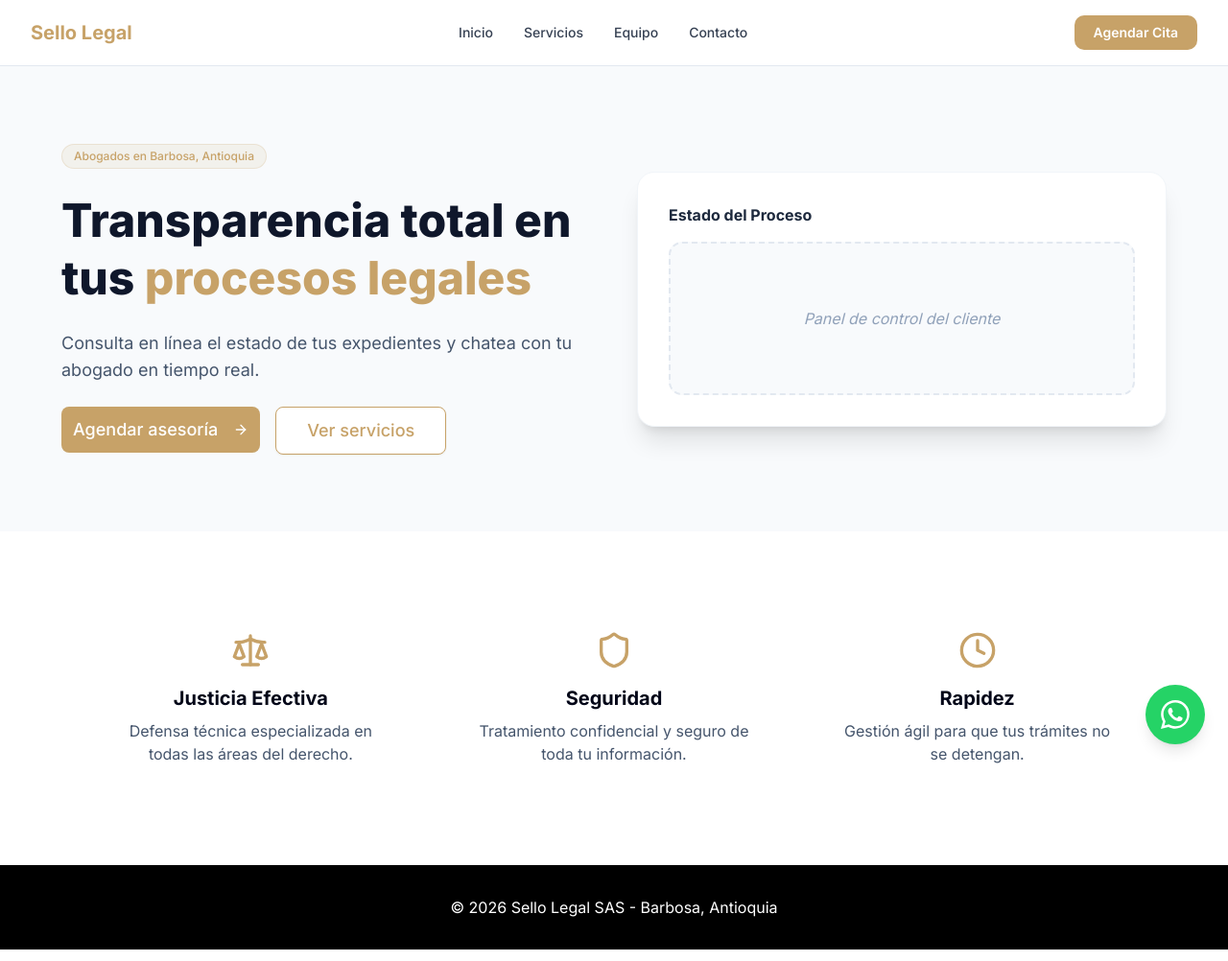
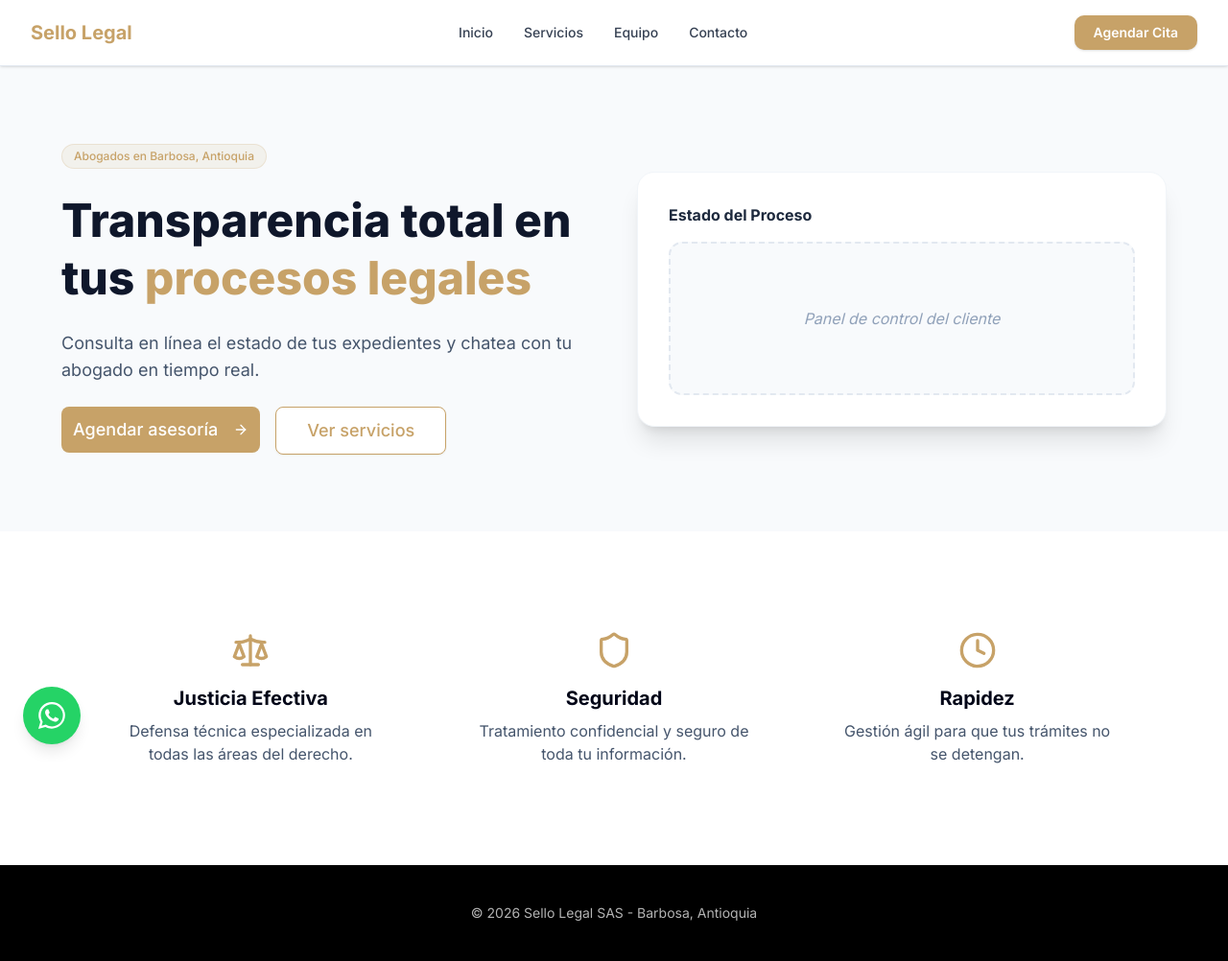
Before and after one commit to Helen3887/sello-legal, a Next.js app: page / in a window 1280 px wide. Shown: the whole page at 96% size. Built offline with nearby package versions, Linux system fonts and the light colour scheme.

Commit message:
Layout final con Chat y WA

```diff
--- a/app/layout.tsx
+++ b/app/layout.tsx
@@ -2,12 +2,13 @@ import type { Metadata } from "next";
 import { Inter } from "next/font/google";
 import "./globals.css";
 import Link from "next/link";
+import Script from "next/script"; // Importación necesaria para el Chat
 
 const inter = Inter({ subsets: ["latin"] });
 
 export const metadata: Metadata = {
-  title: "Sello Legal - Abogados en Barbosa",
-  description: "Firma de abogados líder en Barbosa, Antioquia",
+  title: "Sello Legal | Abogados en Barbosa Antioquia",
+  description: "Firma de abogados líder en Barbosa. Asesoría jurídica con transparencia y tecnología.",
 };
 
 export default function RootLayout({
@@ -18,8 +19,8 @@ export default function RootLayout({
   return (
     <html lang="es">
       <body className={inter.className}>
-        {/* BARRA DE NAVEGACIÓN */}
-        <nav className="flex items-center justify-between px-8 py-4 bg-white border-b sticky top-0 z-50">
+        {/* BARRA DE NAVEGACIÓN GLOBAL */}
+        <nav className="flex items-center justify-between px-8 py-4 bg-white border-b sticky top-0 z-50 shadow-sm">
           <Link href="/" className="text-xl font-bold text-[#C7A268]">
             Sello Legal
           </Link>
@@ -32,30 +33,49 @@ export default function RootLayout({
           </div>
 
           <Link href="/citas">
-            <button className="bg-[#C7A268] hover:bg-[#B8925F] text-white px-5 py-2 rounded-lg text-sm font-semibold transition">
+            <button className="bg-[#C7A268] hover:bg-[#B8925F] text-white px-5 py-2 rounded-lg text-sm font-semibold transition shadow-sm">
               Agendar Cita
             </button>
           </Link>
         </nav>
 
-        {/* CONTENIDO DE LAS PÁGINAS */}
+        {/* CONTENIDO PRINCIPAL DE LAS PÁGINAS */}
         <main>{children}</main>
 
-        {/* BOTÓN FLOTANTE DE WHATSAPP */}
+        {/* PIE DE PÁGINA */}
+        <footer className="bg-black text-white py-10 text-center">
+          <p className="text-sm opacity-70">
+            © 2026 Sello Legal SAS - Barbosa, Antioquia
+          </p>
+        </footer>
+
+        {/* BOTÓN FLOTANTE DE WHATSAPP (A LA IZQUIERDA PARA NO TAPAR EL CHAT) */}
         <a
-          href="https://wa.me/573239498671?text=Hola%20Sello%20Legal,%20necesito%20una%20asesoría"
+          href="https://wa.me/573145455648?text=Hola%20Sello%20Legal,%20necesito%20una%20asesoría"
           target="_blank"
           rel="noopener noreferrer"
-          className="fixed bottom-6 right-6 bg-[#25D366] text-white p-4 rounded-full shadow-lg hover:bg-[#128C7E] transition-all z-[60] flex items-center justify-center hover:scale-110"
+          className="fixed bottom-6 left-6 bg-[#25D366] text-white p-4 rounded-full shadow-lg hover:bg-[#128C7E] transition-all z-[60] flex items-center justify-center hover:scale-110"
+          aria-label="WhatsApp"
         >
-          <svg width="30" height="30" viewBox="0 0 24 24" fill="currentColor">
+          <svg width="28" height="28" viewBox="0 0 24 24" fill="currentColor">
             <path d="M17.472 14.382c-.297-.149-1.758-.867-2.03-.967-.273-.099-.471-.148-.67.15-.197.297-.767.966-.94 1.164-.173.199-.347.223-.644.075-.297-.15-1.255-.463-2.39-1.475-.883-.788-1.48-1.761-1.653-2.059-.173-.297-.018-.458.13-.606.134-.133.298-.347.446-.52.149-.174.198-.298.298-.497.099-.198.05-.371-.025-.52-.075-.149-.669-1.612-.916-2.207-.242-.579-.487-.5-.669-.51-.173-.008-.371-.01-.57-.01-.198 0-.52.074-.792.372-.272.297-1.04 1.016-1.04 2.479 0 1.462 1.065 2.875 1.213 3.074.149.198 2.096 3.2 5.077 4.487.709.306 1.262.489 1.694.625.712.227 1.36.195 1.871.118.571-.085 1.758-.719 2.006-1.413.248-.694.248-1.289.173-1.413-.074-.124-.272-.198-.57-.347m-5.421 7.403h-.004a9.87 9.87 0 01-5.031-1.378l-.361-.214-3.741.982.998-3.648-.235-.374a9.86 9.86 0 01-1.51-5.26c.001-5.45 4.436-9.884 9.888-9.884 2.64 0 5.122 1.03 6.988 2.898a9.825 9.825 0 012.893 6.994c-.003 5.45-4.437 9.884-9.885 9.884m8.413-18.297A11.815 11.815 0 0012.05 0C5.495 0 .16 5.335.157 11.892c0 2.096.547 4.142 1.588 5.945L0 24l6.335-1.662c1.72.937 3.659 1.435 5.621 1.436h.005c6.554 0 11.89-5.335 11.893-11.893a11.821 11.821 0 00-3.48-8.413z"/>
           </svg>
         </a>
 
-        <footer className="bg-black text-white py-8 text-center">
-          <p>© 2026 Sello Legal SAS - Barbosa, Antioquia</p>
-        </footer>
+        {/* CHAT DE CRISP (APARECE A LA DERECHA POR DEFECTO) */}
+        <Script id="crisp-chat" strategy="afterInteractive">
+          {`
+            window.$crisp=[];
+            window.CRISP_WEBSITE_ID="8ca3ea9d-0f66-4b8f-a860-2004fcf7ee25";
+            (function(){
+              d=document;
+              s=d.createElement("script");
+              s.src="https://client.crisp.chat/l.js";
+              s.async=1;
+              d.getElementsByTagName("head")[0].appendChild(s);
+            })();
+          `}
+        </Script>
       </body>
     </html>
   );
```
